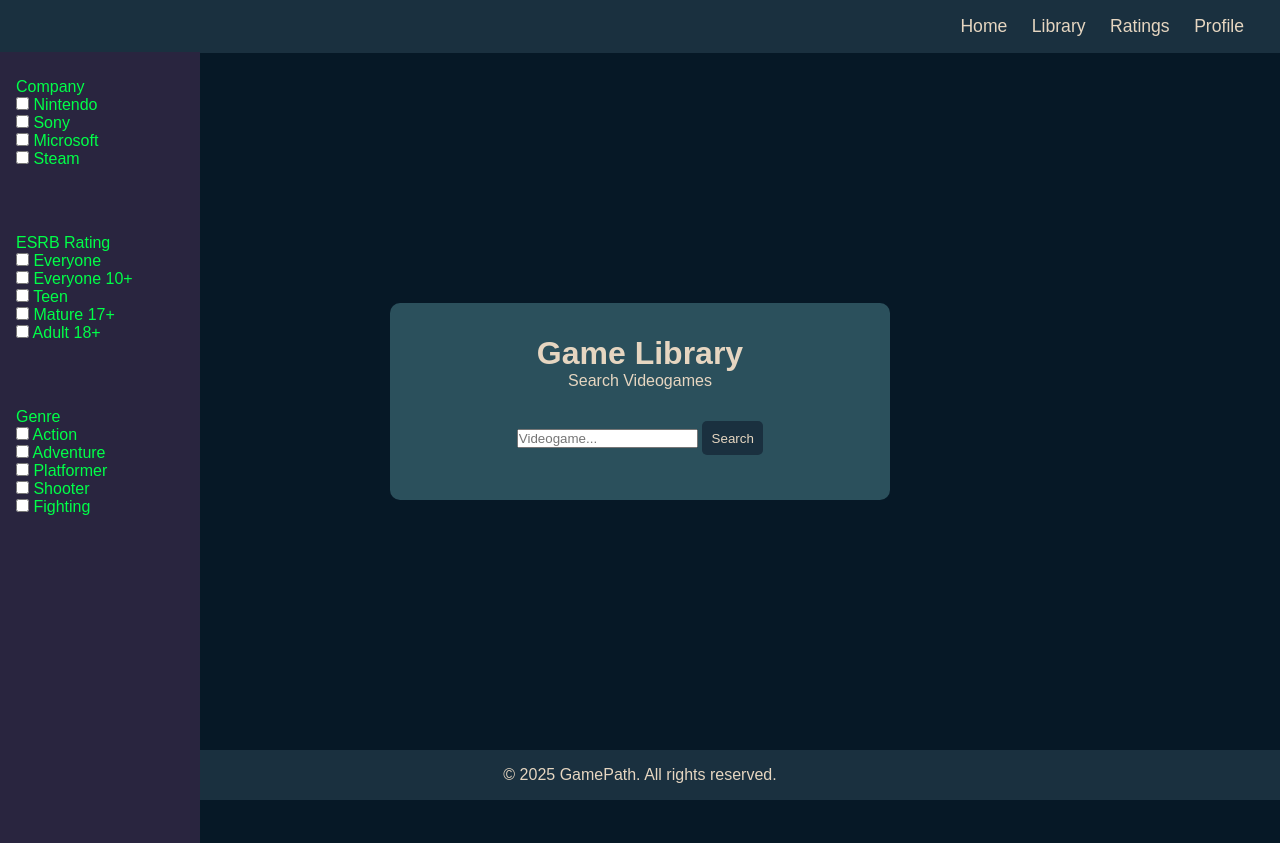
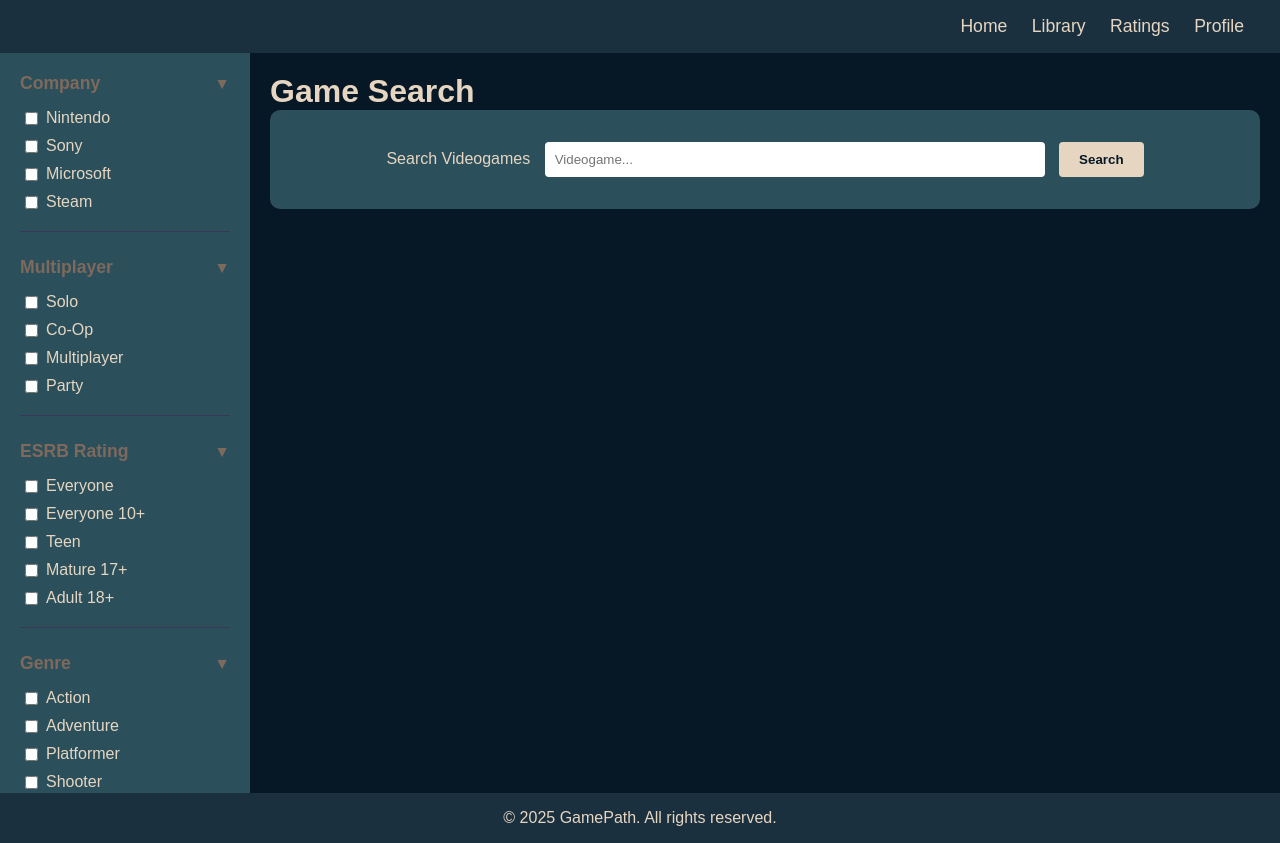
Before and after one commit to GasperPls/GamePath, a website: page public/library.html in a window 1280 px wide. Before the commit the page ends 800 px from the top, so only its background shows below. Drawn offline with Linux system fonts and the light colour scheme.

Commit message:
Search Filter ready to go. Multiple filters with dropdown cover and checkbox to apply on form to be sent to API for results

```diff
--- a/public/indexstyle.css
+++ b/public/indexstyle.css
@@ -66,12 +66,121 @@ header nav ul li a:hover {
 main {
     flex: 1;
     display: flex;
-    flex-direction: column;
-    align-items: center;
-    justify-content: center;
-    padding: 2em;
+}
+.search-form {
+    display: flex;
+    width: 100%;
 }
 
+.sidebar-filters {
+    width: 250px;
+    background-color: #2B505C;
+    padding: 20px;
+    position: sticky;
+    top: 60px;
+    align-self: flex-start;
+    height: calc(100vh - 60px);
+    overflow-y: auto;
+}
+
+.filter-container {
+    margin-bottom: 25px;
+    border-bottom: 1px solid #3a365a;
+    padding-bottom: 15px;
+}
+
+.filter-container.collapsed .filter-options {
+    max-height: 0;
+    padding: 0;
+}
+
+.filter-container:last-child {
+    border-bottom: none;
+}
+
+.filter-title {
+    color: #7E695C;
+    margin-top: 0;
+    margin-bottom: 10px;
+    font-size: 1.1em;
+    display: flex;
+    justify-content: space-between;
+    align-items: center;
+    cursor: pointer;
+}
+
+.arrow {
+    transition: transform 0.3s ease;
+    font-size: 0.9em;
+}
+
+.filter-container.collapsed .arrow {
+    transform: rotate(-90deg);
+}
+
+.filter-options {
+    max-height: 1000px;
+    overflow: hidden;
+    transition: max-height 0.3s ease;
+}
+
+.filter-options label {
+    display: flex;
+    align-items: center;
+    gap: 8px;
+    cursor: pointer;
+    padding: 5px;
+    border-radius: 4px;
+    transition: all 0.2s;
+}
+
+.filter-options label:hover {
+    background-color: #3a365a;
+}
+
+.search-content {
+    flex: 1;
+    padding: 20px;
+    max-width: 1200px;
+}
+
+.search-input-group {
+    background-color: #2B505C;
+    padding: 2em;
+    border-radius: 10px;
+    text-align: center;
+    margin-bottom: 20px;
+}
+
+#gameSearch {
+    padding: 10px;
+    width: 60%;
+    max-width: 500px;
+    border-radius: 4px;
+    border: none;
+    margin: 0 10px;
+}
+
+.search-btn {
+    padding: 10px 20px;
+    background-color: #E6D6C1;
+    color: #061826;
+    border: none;
+    border-radius: 4px;
+    cursor: pointer;
+    font-weight: bold;
+}
+
+.search-btn:hover {
+    background-color: #E6D6C1;
+}
+
+.search-results {
+    display: grid;
+    grid-template-columns: repeat(auto-fill, minmax(250px, 1fr));
+    gap: 20px;
+    padding: 20px;
+}
 
 /* Library Section */
 .library-section {
@@ -153,8 +262,7 @@ main {
     overflow-x: hidden;
     padding-top: 20px;
     padding-bottom: 20px;
-
-  }
+}
 
   #filter-section {
     padding: 6px 8px 6px 16px;
--- a/public/library.html
+++ b/public/library.html
@@ -22,48 +22,71 @@
 
     <!-- Main Content -->
     <main>
-        <div id="searchContentBox">
-            <h1>Game Library</h1>
-            <form class="searchContent">
-                <label for="gameSearch">Search Videogames </label><br><br>
-                <input type="search" id="inputGameSearch" placeholder="Videogame...">
-                <div class="sidenav">
-                    <div id="filter-section">
-                        <ul class="filter-company" onclick="toggleView()"> Company<br>
-                            <div id="checkbox-group">
-                                <label><input type="checkbox"> Nintendo</label><br>
-                                <label><input type="checkbox"> Sony</label><br>
-                                <label><input type="checkbox"> Microsoft</label><br>
-                                <label><input type="checkbox"> Steam</label><br>
-                            </div>
-                        </ul>
-                    </div><br><br><br>
-                    <div id="filter-section">
-                        <div class="filter-esrb-rating" onclick=""> ESRB Rating <br>
-                            <div id="checkbox-group">
-                                <label><input type="checkbox"> Everyone</label><br>
-                                <label><input type="checkbox"> Everyone 10+</label><br>
-                                <label><input type="checkbox"> Teen</label><br>
-                                <label><input type="checkbox"> Mature 17+</label><br>
-                                <label><input type="checkbox"> Adult 18+</label><br>
-                            </div>
-                        </div>
-                    </div><br><br><br>
-                    <div id="filter-section">
-                        <div class="filter-genre" onclick=""> Genre <br>
-                            <div id="checkbox-group">
-                                <label><input type="checkbox"> Action</label><br>
-                                <label><input type="checkbox"> Adventure</label><br>
-                                <label><input type="checkbox"> Platformer</label><br>
-                                <label><input type="checkbox"> Shooter</label><br>
-                                <label><input type="checkbox"> Fighting</label><br>
-                            </div>
-                        </div>
+        <form class="search-form">
+            <!-- Sidebar Filters -->
+            <aside class="sidebar-filters">
+                <div class="filter-container">
+                    <h3 class="filter-title">  Company <span class="arrow">▼</span>
+                    </h3>
+                    <div class="filter-options">
+                        <label><input type="checkbox" name="company" value="nintendo"> Nintendo</label>
+                        <label><input type="checkbox" name="company" value="sony"> Sony</label>
+                        <label><input type="checkbox" name="company" value="microsoft"> Microsoft</label>
+                        <label><input type="checkbox" name="company" value="steam"> Steam</label>
                     </div>
                 </div>
-                <button id="searchBtn">Search</button>
-            </form>
-        </div>
+                <div class="filter-container">
+                    <h3 class="filter-title">Multiplayer <span class="arrow">▼</span>
+                    </h3>
+                    <div class="filter-options">
+                        <label><input type="checkbox" name="mode" value="solo"> Solo</label>
+                        <label><input type="checkbox" name="mode" value="co-op"> Co-Op</label>
+                        <label><input type="checkbox" name="mode" value="multiplayer"> Multiplayer</label>
+                        <label><input type="checkbox" name="mode" value="party"> Party</label>
+                    </div>
+                </div>
+                <div class="filter-container">
+                    <h3 class="filter-title">ESRB Rating <span class="arrow">▼</span></h3>
+                    <div class="filter-options">
+                        <label><input type="checkbox" name="esrb" value="everyone"> Everyone</label>
+                        <label><input type="checkbox" name="esrb" value="everyone10"> Everyone 10+</label>
+                        <label><input type="checkbox" name="esrb" value="teen"> Teen</label>
+                        <label><input type="checkbox" name="esrb" value="mature"> Mature 17+</label>
+                        <label><input type="checkbox" name="esrb" value="adult"> Adult 18+</label>
+                    </div>
+                </div>
+                <div class="filter-container">
+                    <h3 class="filter-title">Genre <span class="arrow">▼</span></h3>
+                    <div class="filter-options">
+                        <label><input type="checkbox" name="genre" value="action"> Action</label>
+                        <label><input type="checkbox" name="genre" value="adventure"> Adventure</label>
+                        <label><input type="checkbox" name="genre" value="platformer"> Platformer</label>
+                        <label><input type="checkbox" name="genre" value="shooter"> Shooter</label>
+                        <label><input type="checkbox" name="genre" value="fighting"> Fighting</label>
+                        <label><input type="checkbox" name="genre" value="sport"> Sports</label>
+                        <label><input type="checkbox" name="genre" value="puzzle"> Puzzle</label>
+                        <label><input type="checkbox" name="genre" value="horror"> Horror</label>
+                        <label><input type="checkbox" name="genre" value="farming"> Farming</label>
+                        <label><input type="checkbox" name="genre" value="racing"> Racing</label>
+                    </div>
+                </div>
+            </aside>
+
+            <!-- Search Content -->
+            <div class="search-content">
+                <h1>Game Search</h1>
+                <div class="search-input-group">
+                    <label for="gameSearch">Search Videogames</label>
+                    <input type="search" id="gameSearch" name="search" placeholder="Videogame...">
+                    <button type="submit" class="search-btn">Search</button>
+                </div>
+
+                <!-- Search results would go here -->
+                <div class="search-results">
+                    <!-- Game results will be displayed here -->
+                </div>
+            </div>
+        </form>
     </main>
 
     <!-- Footer -->
@@ -71,5 +94,14 @@
         <p>© 2025 GamePath. All rights reserved.</p>
     </footer>
 
+    <script>
+        document.querySelectorAll('.filter-title').forEach(title => {
+            title.addEventListener('click', () => {
+                const container = title.parentElement;
+                container.classList.toggle('collapsed');
+            });
+        });
+    </script>
+
 </body>
 </html>
```
